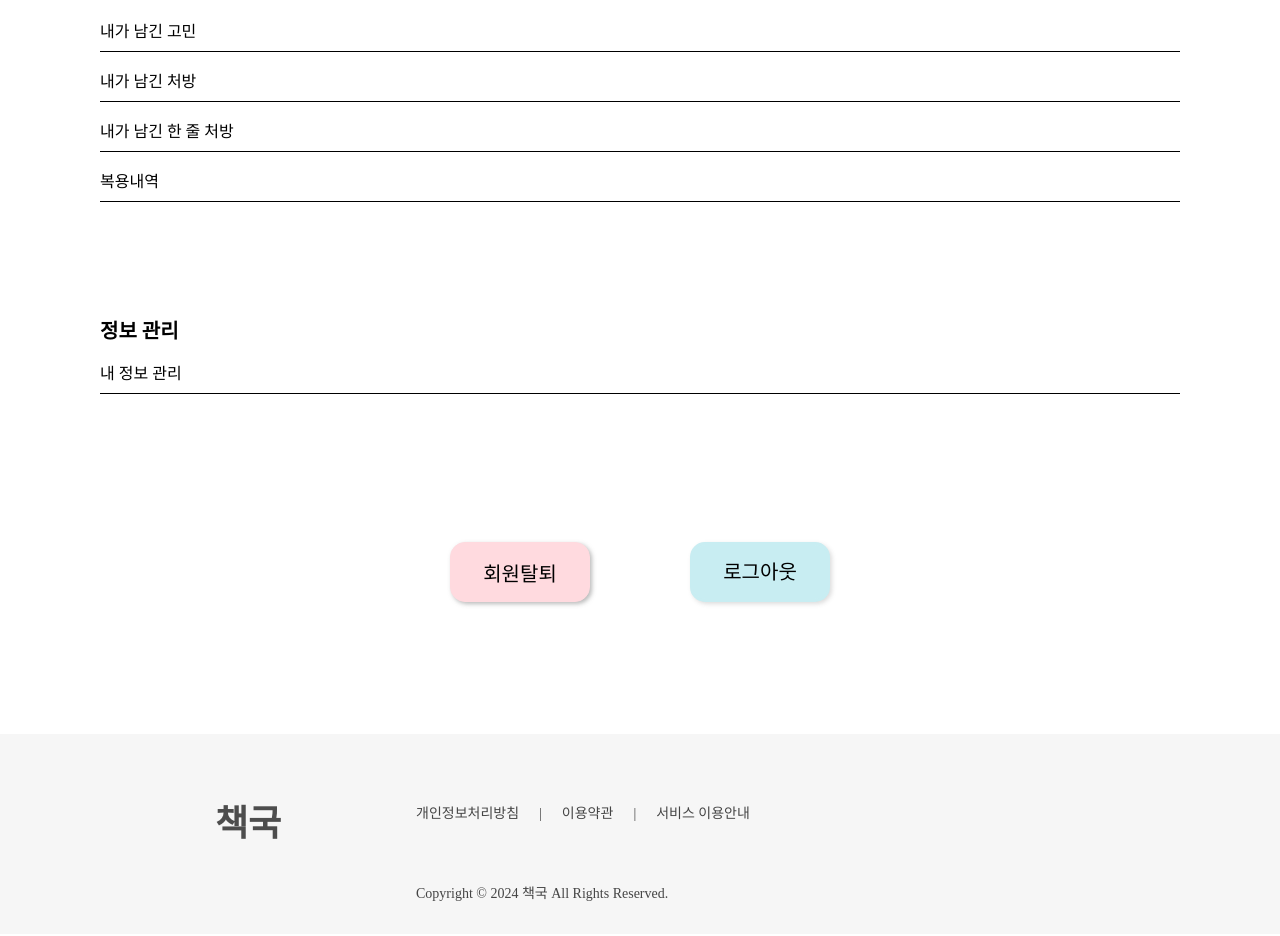
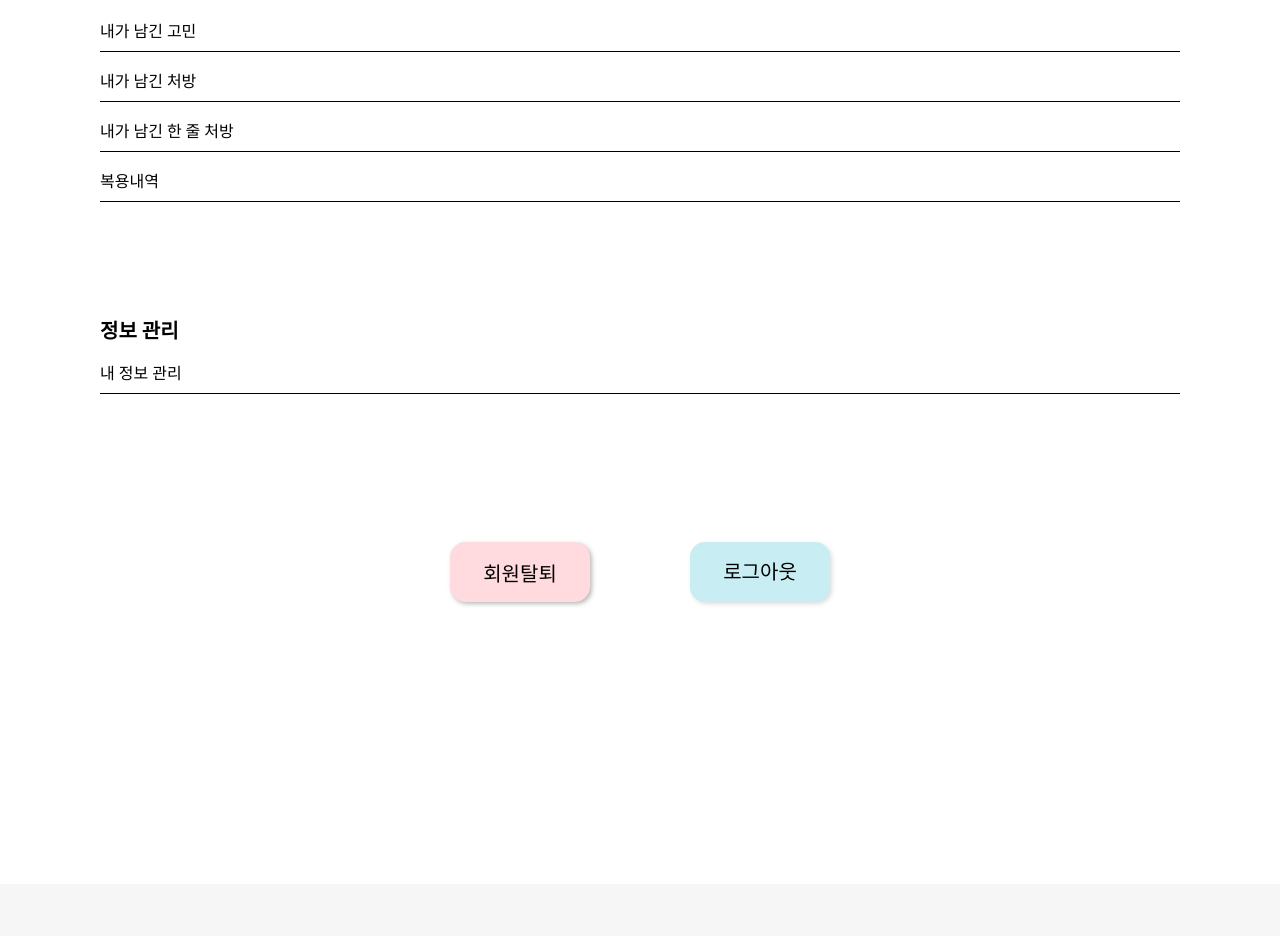
Before and after one commit to kw-bookmedicine/frontend, a React (Create React App) app: page /mypage in a window 1280 px wide. Shown: the part 566-1502 px from the top of the page. Built offline with nearby package versions, Linux system fonts and the light colour scheme; no server answers; a web font is replaced by a local one.

Commit message:
:lipstick: Style: 마이페이지 Footer 위치 조정

```diff
--- a/src/styles/Profile/MyPage.css
+++ b/src/styles/Profile/MyPage.css
@@ -189,5 +189,5 @@
 	width: 100%;
 	height: fit-content;
 	position: absolute;
-	bottom: -700px;
+	bottom: -850px;
 }
```
